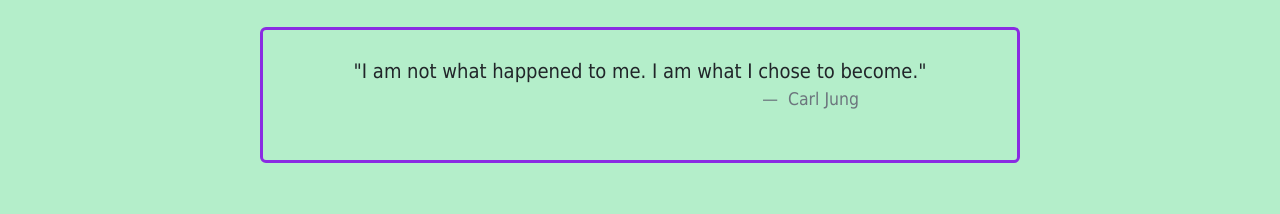
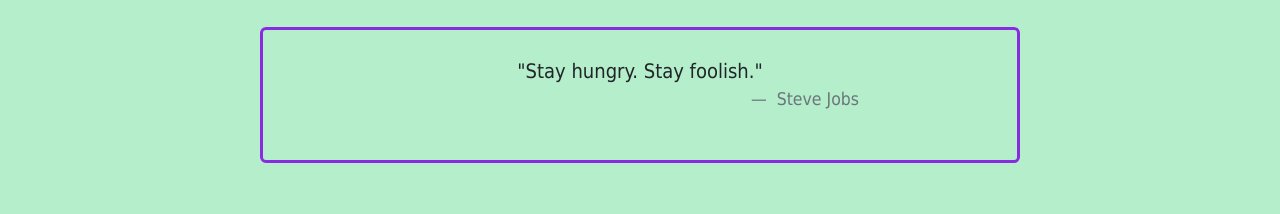
Before and after one commit to garciabusiness21/porty, a website built with Parcel: page project.html in a window 1280 px wide. Shown: the part 738-952 px from the top of the page. Built offline with nearby package versions, Linux system fonts and the light colour scheme.

Commit message:
Changed quote in project page

```diff
--- a/project.html
+++ b/project.html
@@ -77,9 +77,9 @@
                 <div class="card cardQuote col-sm-8">
                     <figure class="card-body">
                         <blockquote class="blockquote text-center">
-                            <p class="mb-3">"I am not what happened to me. I am what I chose to become."</p>
+                            <p class="mb-3">"Stay hungry. Stay foolish."</p>
                             <footer class="blockquote-footer carl">
-                                Carl Jung
+                                Steve Jobs
                                     <!-- <cite>"Wind-Wafted Wild Flowers" - The Open Court, Vol. 1903</cite> -->
                             </footer>
                         </blockquote>
```
